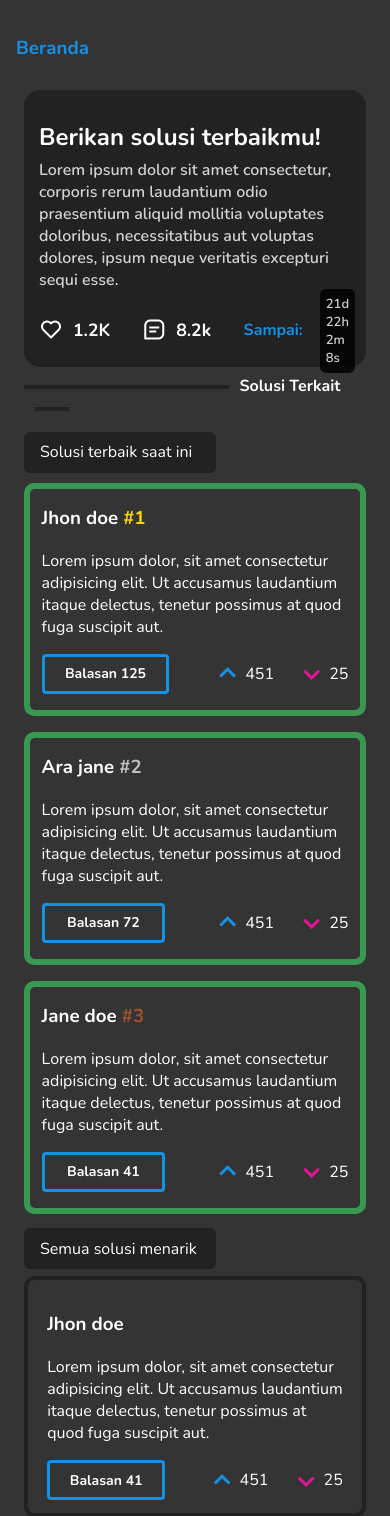
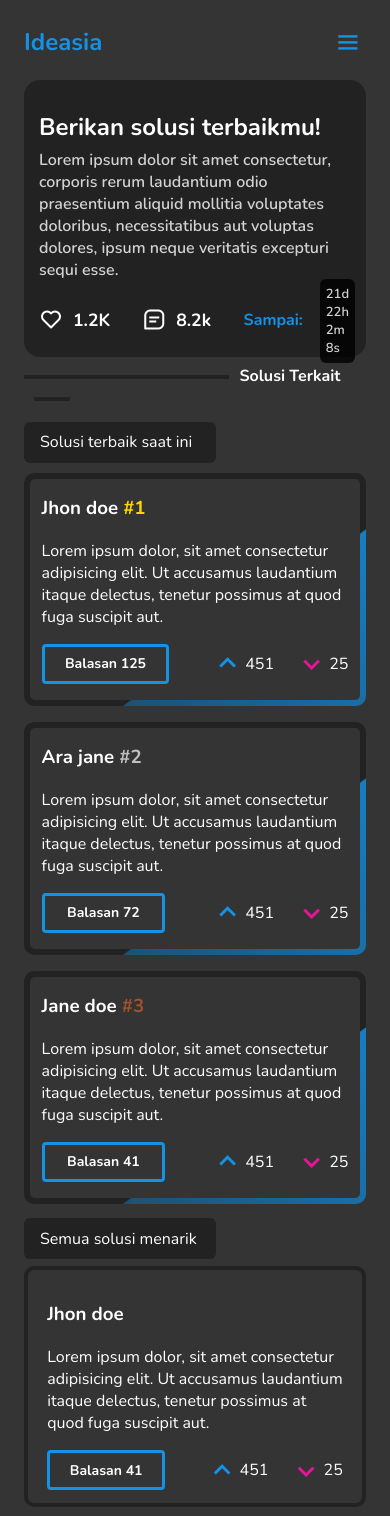
Before and after one commit to gunturdarmawan/Project-A.10, a PHP site: page /html/beranda.html in a window 390 px wide. Shown: the top 1516 px of the page. Run offline with PHP 8.4, Linux system fonts and the light colour scheme; some libraries are stand-ins or nearby versions.

Commit message:
berhasil membuat beranda page responsive

```diff
--- a/css/beranda.css
+++ b/css/beranda.css
@@ -30,9 +30,8 @@
 }
 
 body{
-  position: relative;
   margin: var(--header-height) 0 0 0;
-  padding: 0 1.5rem;
+  padding: 2rem 1.5rem;
   font-family: var(--body-font);
   font-size: var(--normal-font-size);
   transition: .5s;
@@ -47,7 +46,7 @@
 /*===== HEADER =====*/
 .header{
   width: 100%;
-  height: var(--header-height) + .5rem;
+  height: 75px;
   position: fixed;
   top: 0;
   left: 0;
@@ -63,11 +62,90 @@
 .header h3 {
   color: #1492E6;
   padding-top: 8px;
+  padding-left: 8px;
+  font-size: 1.5rem;
+  font-weight: 1000;
 }
 
 .header__toggle{
-  color: var(--white-color);
-  font-size: 1.5rem;
+  margin-left: -8px;
+  color: var(--main-color);
+  font-size: 2rem;
+  cursor: pointer;
+}
+
+.toggle-mobile {
+  position: absolute;
+  top: 28%;
+  right: 3%;
+  padding: 5px 15px;
+  color: var(--main-color);
+  font-size: 1.8rem;
+  cursor: pointer;
+}
+
+#cls {
+  display: none;
+  font-size: 2.1rem;
+}
+
+#opn {
+  display: block;
+}
+
+span.nav__name {
+  padding-left: 20px;
+}
+
+.sidebar {
+  height: 100%;
+  width: 0;
+  position: fixed;
+  z-index: 1000;
+  top: 0;
+  left: 0;
+  background-color: #222;
+  overflow: hidden;
+  transition: 0.5s;
+  padding-top: 60px;
+}
+
+.sidebar a {
+  padding: 8px 8px 8px 40px;
+  text-decoration: none;
+  font-size: 22px;
+  color: #818181;
+  display: block;
+  transition: 0.3s;
+  overflow: hidden;
+}
+
+.sidebar a:hover {
+  color: #f1f1f1;
+}
+
+.openbtn {
+  font-size: 20px;
+  cursor: pointer;
+  background-color: #111;
+  color: white;
+  padding: 10px 15px;
+  border: none;
+}
+
+.openbtn:hover {
+  background-color: #444;
+}
+
+#main {
+  transition: margin-left .5s;
+  padding: 16px;
+}
+
+.chevron-class {
+  padding: 5px 15px 18px;
+  color: var(--main-color);
+  font-size: 2rem;
   cursor: pointer;
 }
 
@@ -198,7 +277,7 @@
 }
 
 .nav__logo {
-  margin-bottom: 2rem;
+  margin-bottom: 4.5rem;
 }
 
 .nav__logo-icon {
@@ -253,7 +332,7 @@
   content: '';
   position: absolute;
   left: 0;
-  width: 2px;
+  width: 4px;
   height: 32px;
   background-color: var(--main-color);
 }
@@ -423,7 +502,7 @@
   background-repeat: no-repeat;
   background-size: 50% 50%, 50% 50%;
   background-position: 0 0, 100% 0, 100% 100%, 0 100%;
-  background-image: linear-gradient(#00ff0d, #03dAC5), linear-gradient(#fbb300, gold), linear-gradient(var(--red-color), magenta), linear-gradient(#377af5, var(--main-color));
+  background-image: linear-gradient(var(--first-color), magenta), linear-gradient(var(--first-color), var(--main-color));
   animation: rotate 4s linear infinite;
 }
 
@@ -582,13 +615,13 @@
     z-index: -2;
     left: -50%;
     top: -50%;
-    width: 200%;
-    height: 200%;
-    background-color: #399953;
+    width: 210%;
+    height: 320%;
+    background-color: var(--first-color);
     background-repeat: no-repeat;
-    background-size: 15% 15%, 15% 15%;
-    background-position: 0 0, 100% 0, 100% 100%, 0 100%;
-    background-image: linear-gradient(#00ff0d, #03dAC5), linear-gradient(#fbb300, gold), linear-gradient(var(--red-color), magenta), linear-gradient(#377af5, var(--main-color));
+    background-size: 60%;
+    background-position: 0%;
+    background-image: linear-gradient(#222222,var(--main-color));
     animation: rotate 4s linear infinite;
   }
 
--- a/html/beranda.html
+++ b/html/beranda.html
@@ -10,18 +10,21 @@
     </head>
     <body id="body-pd">
         <header class="header" id="header">
-            <h3>Beranda</h3>
+            <div class="toggle-mobile nav__logo" onclick="openNav()">
+                <i class='bx bx-menu' id="opn"></i>
+            </div>
+            <div class="toggle-mobile nav__logo" onclick="closeNav()">
+                <i class='bx bx-x' id="cls"></i>
+            </div>
+            <h3>Ideasia</h3>
             <div class="progress-container">
                 <div class="progress-bar" id="myBar"></div>
             </div>
             <div class="gotop">
                 <i class="bx bx-arrow-to-top" onclick="topFunction()" id="go-top"></i>
             </div>
+            <div class="progress-bar" id="myBar"></div>
         </header>
-
-        <div class="progress-container">
-            <div class="progress-bar" id="myBar"></div>
-        </div>
         <div class="gotop">
             <i class="bx bx-arrow-to-top" onclick="topFunction()" id="go-top"></i>
         </div>
@@ -29,9 +32,51 @@
             <nav class="nav">
                 <div class="navbar-list">
                     <div class="header__toggle nav__logo">
-                        <i class='bx bx-menu' id="header-toggle"></i>
+                        <i class='bx bx-chevron-right' id="header-toggle"></i>
                     </div>
+                    <div class="nav__list">
+                        <a href="#" class="nav__link active">
+                        <i class='bx bx-home-smile nav__icon' ></i>
+                            <span class="nav__name">Beranda</span>
+                        </a>
 
+                        <a href="#" class="nav__link">
+                            <i class='bx bx-user nav__icon' ></i>
+                            <span class="nav__name">Profile</span>
+                        </a>
+
+                        <a href="#" class="nav__link">
+                            <i class='bx bx-trophy nav__icon' ></i>
+                            <span class="nav__name">Trophy</span>
+                        </a>
+
+                        <a href="#" class="nav__link">
+                            <i class='bx bx-bookmark nav__icon' ></i>
+                            <span class="nav__name">Favorites</span>
+                        </a>
+
+                        <a href="#" class="nav__link">
+                            <i class='bx bx-map-pin nav__icon' ></i>
+                            <span class="nav__name">Lodadi</span>
+                        </a>
+
+                        <a href="#" class="nav__link">
+                            <i class='bx bx-bell nav__icon' ></i>
+                            <span class="nav__name">Notifications</span>
+                        </a>
+                    </div>
+                </div>
+
+                <a href="/index.html" class="nav__link">
+                    <i class='bx bx-log-out nav__icon' ></i>
+                    <span class="nav__name">Log Out</span>
+                </a>
+            </nav>
+        </div>
+
+        <div id="mySidebar" class="sidebar">
+            <nav class="nav">
+                <div class="navbar-list">
                     <div class="nav__list">
                         <a href="#" class="nav__link active">
                         <i class='bx bx-home-smile nav__icon' ></i>
@@ -107,7 +152,7 @@
 
         </div>
 
-        <div class="header-text" id="text-greating">
+        <!-- <div class="header-text" id="text-greating"> -->
 </div>
 
         <div class="slide-content">
@@ -119,13 +164,13 @@
                     <div class="satu">
                         <div class="center-icon">
                             <i class='bx bx-heart nav__icon' ></i>
-                            <span class="nav__name">1.2K</span>
+                            <span class="nav__namer">1.2K</span>
                         </div>
                     </div>
                     <div class="dua">
                         <div class="center-icon">
                             <i class='bx bx-message-square-detail nav__icon' ></i>
-                            <span class="nav__name">8.2k</span>
+                            <span class="nav__namer">8.2k</span>
                         </div>
                     </div>
                 </div>
```
Also changed, not shown: other parts of css/beranda.css (+150 -54 lines), bedah.css (added, +191 -0 lines), bedah.html (added, +77 -0 lines), js/behavior.js (+16 -2 lines), main.js (added, +34 -0 lines).
